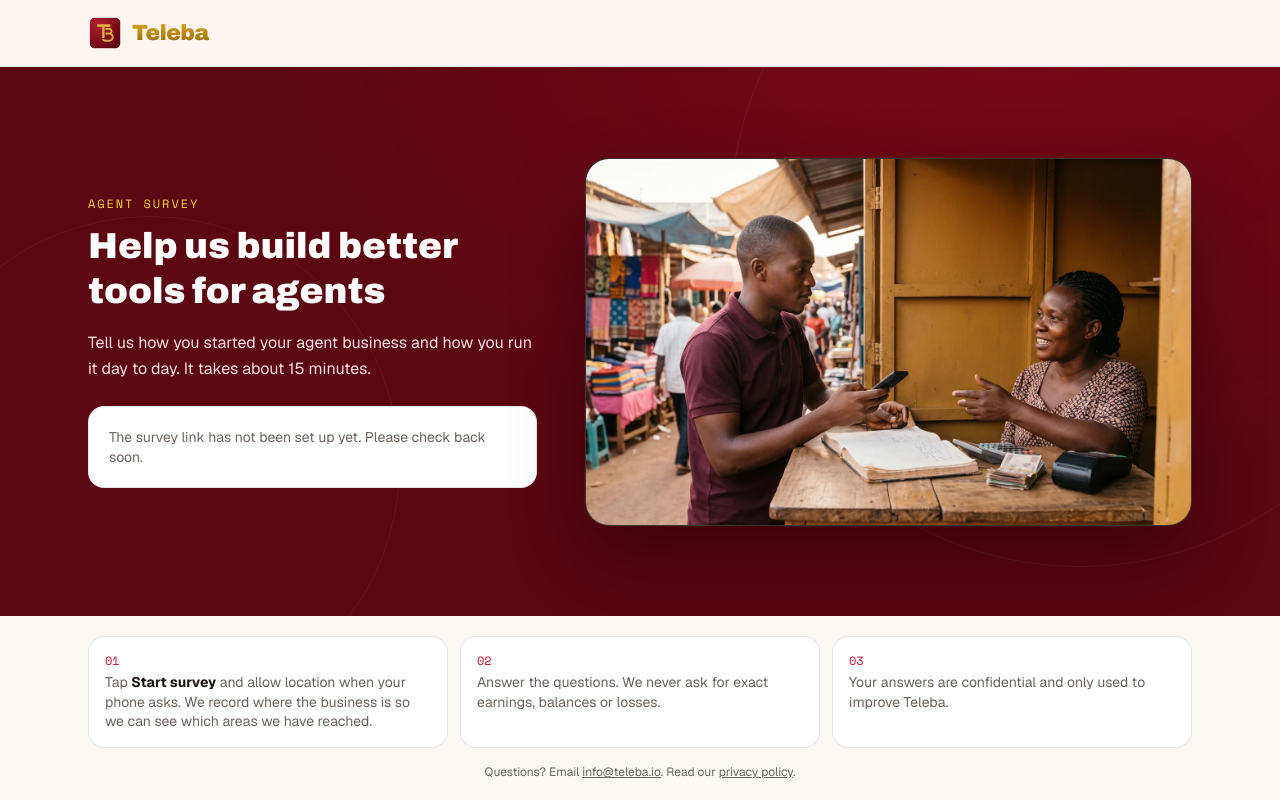
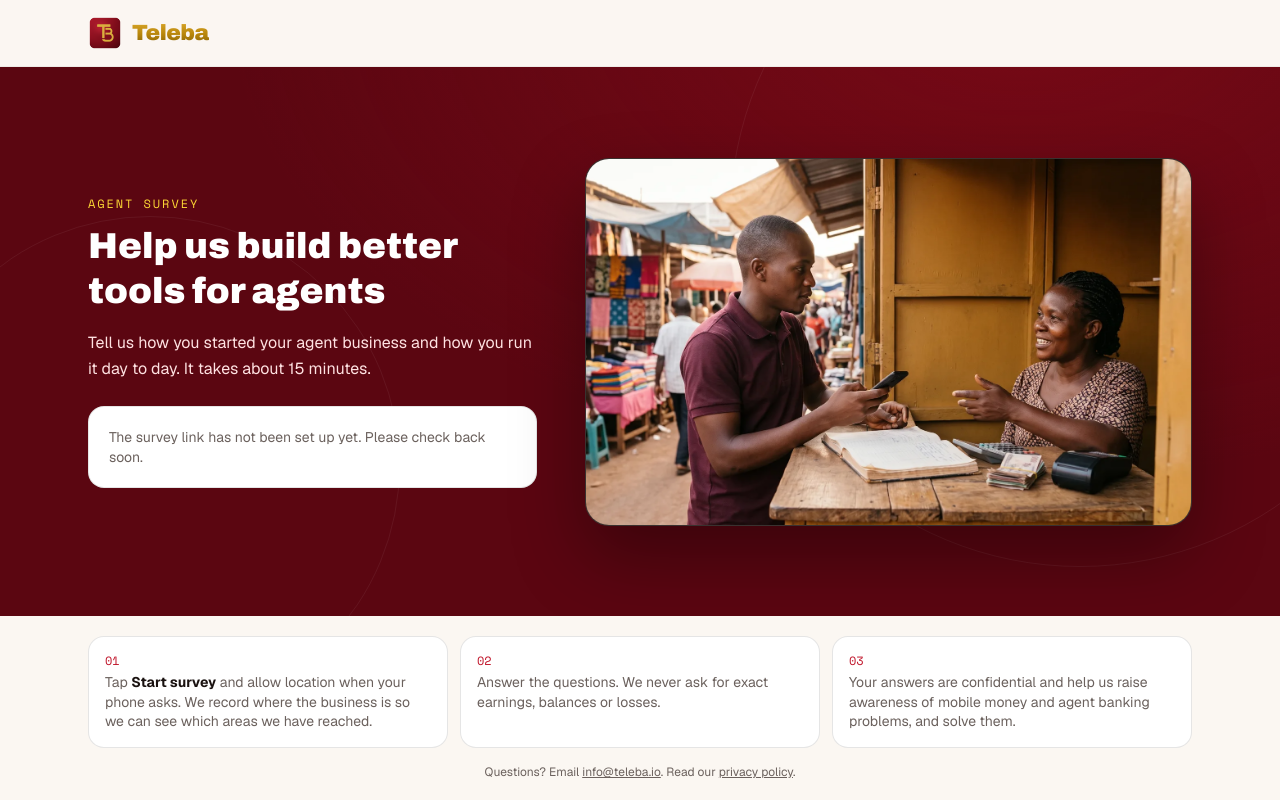
Before and after one commit to Ntsinga/Teleba-Landing-Page, a Next.js app: page /survey in a window 1280 px wide. Built offline with nearby package versions, Linux system fonts and the light colour scheme; no server answers.

Commit message:
Update what the survey page says answers are used for

```diff
--- a/app/survey/page.tsx
+++ b/app/survey/page.tsx
@@ -24,7 +24,7 @@ export default function SurveyPage() {
           so we can see which areas we have reached.
         </span>,
         "Answer the questions. We never ask for exact earnings, balances or losses.",
-        "Your answers are confidential and only used to improve Teleba.",
+        "Your answers are confidential and help us raise awareness of mobile money and agent banking problems, and solve them.",
       ]}
     />
   );
```
